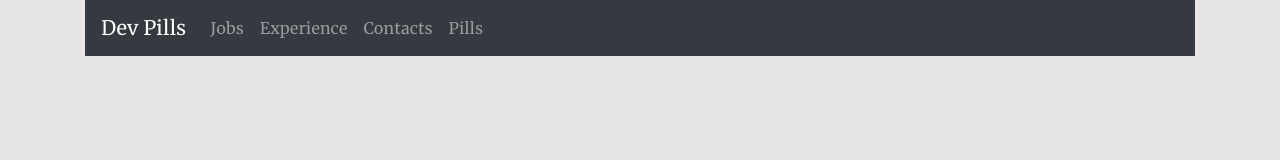
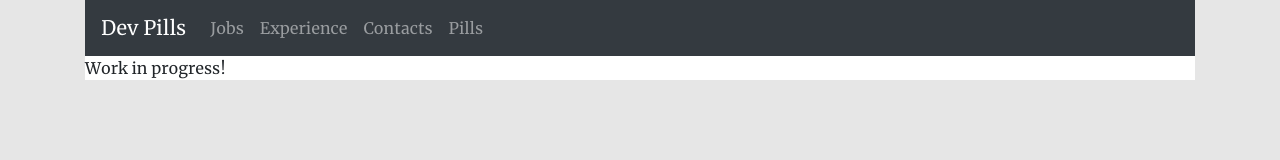
Before and after one commit to gavvop/gavvop.github.com, a plain HTML site: page index.html in a window 1280 px wide. Drawn offline with Linux system fonts and the light colour scheme.

Commit message:
added wip

```diff
--- a/index.html
+++ b/index.html
@@ -17,6 +17,7 @@
         <nav id='mainHeader'></nav>
 
         <div id='mainContent'>
+            Work in progress!
         </div>
 
     </div>
```
